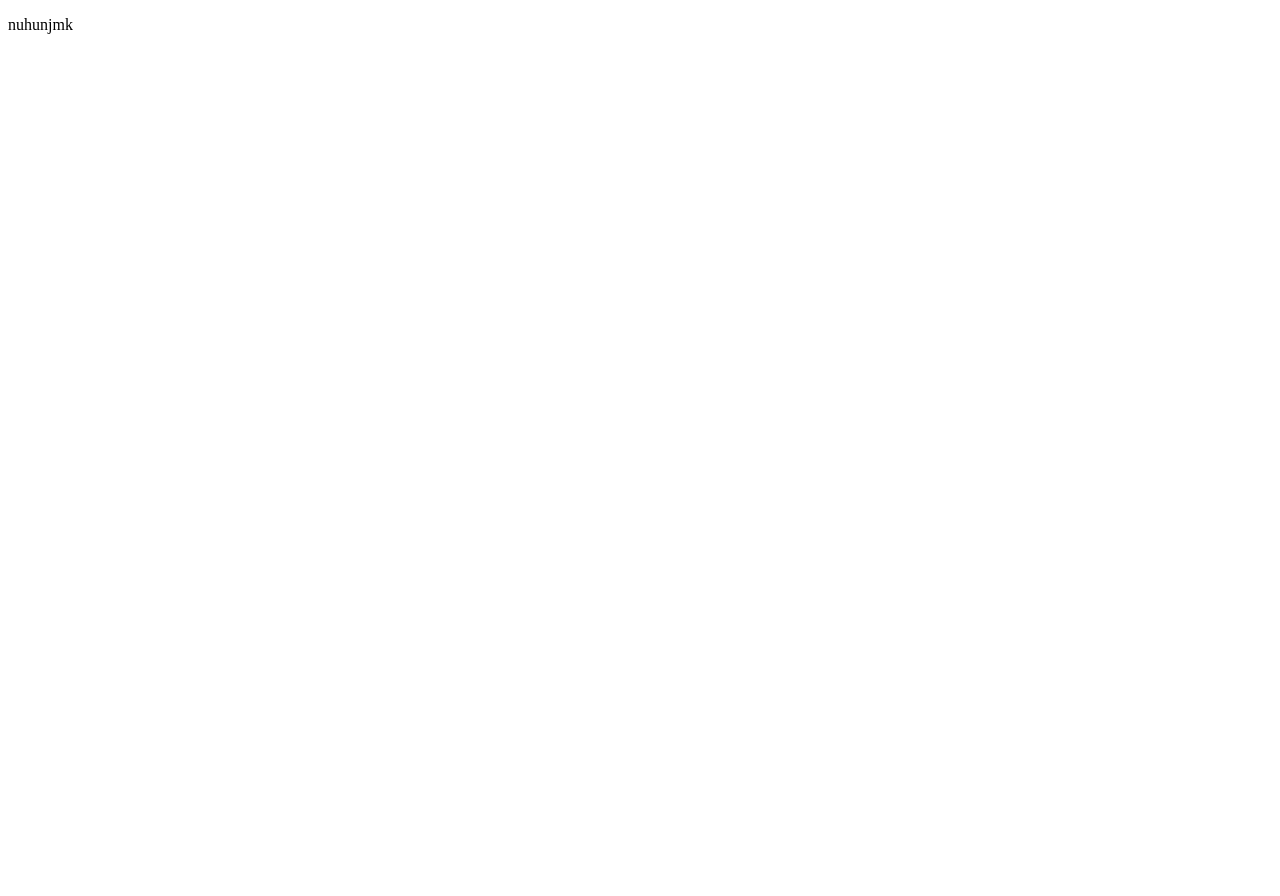
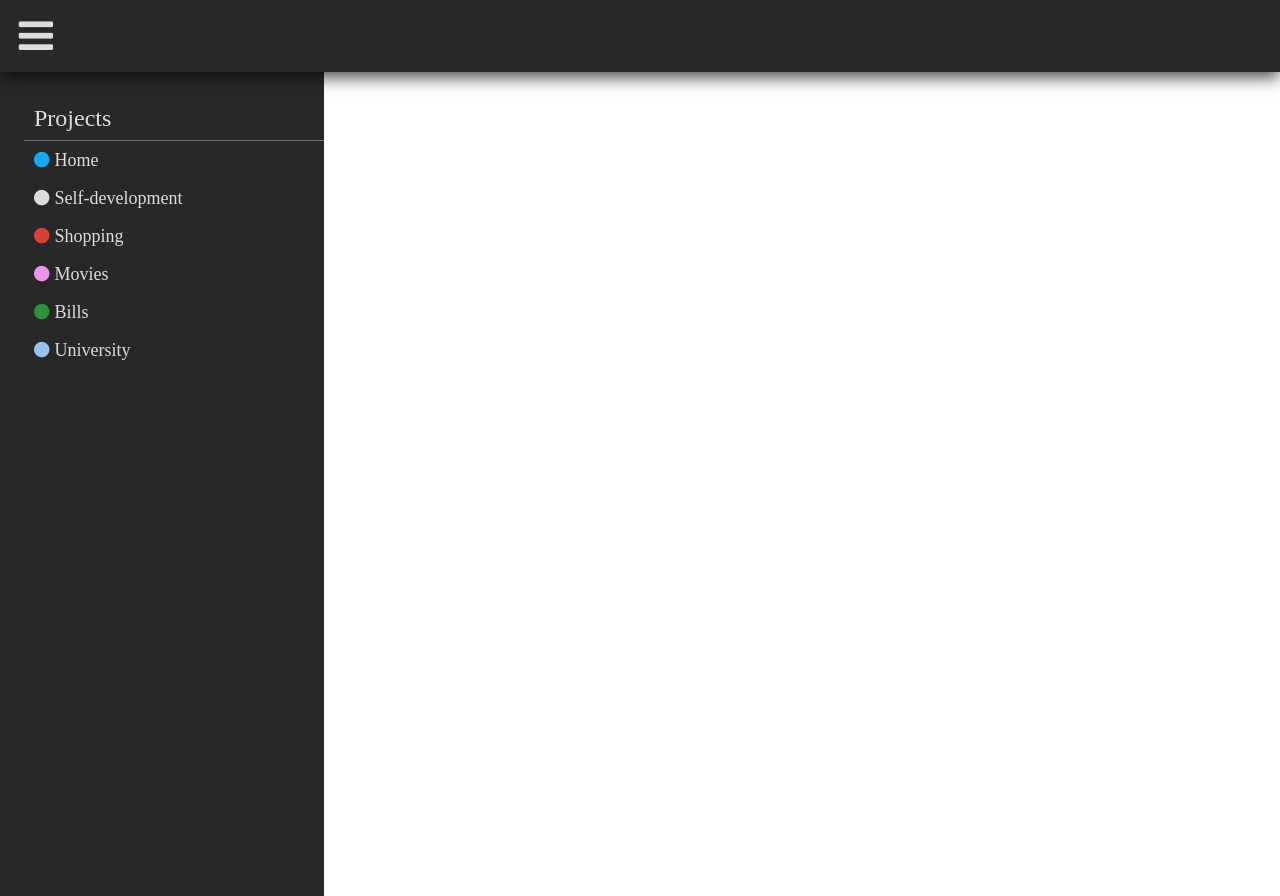
Before and after one commit to Humminggoo/DOM_menu, a website built with webpack: page dist/index.html in a window 1280 px wide. Before the commit the page ends 800 px from the top, so only its background shows below. Built offline with nearby package versions, Linux system fonts and the light colour scheme.

Commit message:
Create menu layout

```diff
--- /dev/null
+++ b/src/css-reset.css
@@ -0,0 +1,48 @@
+/* http://meyerweb.com/eric/tools/css/reset/
+   v2.0 | 20110126
+   License: none (public domain)
+*/
+
+html, body, div, span, applet, object, iframe,
+h1, h2, h3, h4, h5, h6, p, blockquote, pre,
+a, abbr, acronym, address, big, cite, code,
+del, dfn, em, img, ins, kbd, q, s, samp,
+small, strike, strong, sub, sup, tt, var,
+b, u, i, center,
+dl, dt, dd, ol, ul, li,
+fieldset, form, label, legend,
+table, caption, tbody, tfoot, thead, tr, th, td,
+article, aside, canvas, details, embed,
+figure, figcaption, footer, header, hgroup,
+menu, nav, output, ruby, section, summary,
+time, mark, audio, video {
+    margin: 0;
+    padding: 0;
+    border: 0;
+    font-size: 100%;
+    font: inherit;
+    vertical-align: baseline;
+}
+/* HTML5 display-role reset for older browsers */
+article, aside, details, figcaption, figure,
+footer, header, hgroup, menu, nav, section {
+    display: block;
+}
+body {
+    line-height: 1;
+}
+ol, ul {
+    list-style: none;
+}
+blockquote, q {
+    quotes: none;
+}
+blockquote:before, blockquote:after,
+q:before, q:after {
+    content: '';
+    content: none;
+}
+table {
+    border-collapse: collapse;
+    border-spacing: 0;
+}
--- /dev/null
+++ b/src/header.css
@@ -0,0 +1,18 @@
+.head{
+    position: relative;
+    background-color: #282828;
+    padding: 12px;
+    -webkit-box-shadow: 0px 6px 16px -1px rgba(0,0,0,0.75);
+    -moz-box-shadow: 0px 6px 16px -1px rgba(0,0,0,0.75);
+    box-shadow: 0px 6px 16px -1px rgba(0,0,0,0.75);
+    z-index: 20;
+}
+.btn{
+    background-color: #282828;
+    color: #DDDDDD;
+    border: none;
+    width: 48px;
+    height: 48px;
+    font-size: 40px;
+    cursor: pointer;
+}
--- a/src/index.js
+++ b/src/index.js
@@ -1 +1,3 @@
-import './styles.css';
+import  './css-reset.css'
+import './header.css';
+import  './menu.css'
--- /dev/null
+++ b/src/menu.css
@@ -0,0 +1,42 @@
+.menu{
+    position: relative;
+    width: 300px;
+    height: 100vh;
+    background-color: #282828;
+    padding-left: 24px;
+    padding-top: 24px;
+    z-index: 10;
+}
+.nav-head{
+    font-size: 24px;
+    color: #DDDDDD;
+    padding: 10px;
+    border-bottom: 1px solid #747474;
+}
+.nav-item{
+    font-size: 18px;
+    color: #DDDDDD;
+    padding: 10px;
+    border-radius: 5px;
+}
+.fa-circle{
+    padding-right: 5px;
+}
+.circle-blue{
+    color: #14AAF5;
+}
+.circle-violet{
+    color: #AF38EB;
+}
+.circle-lightblue{
+    color: #96C3EB;
+}
+.circle-pink{
+    color: #EB96EB;
+}
+.circle-green{
+    color: #299438;
+}
+.circle-red{
+    color: #DB4035;
+}
```
Also changed, not shown: dist/index.html, src/styles.css (deleted).
